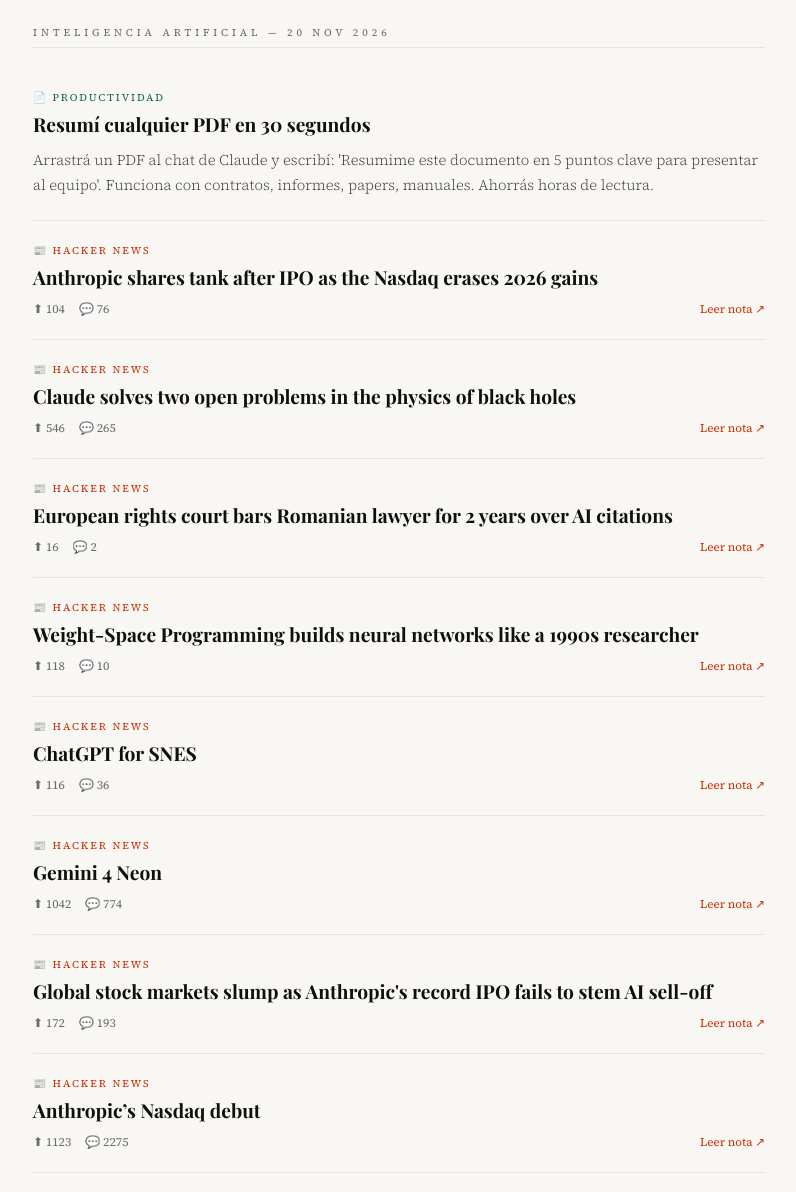
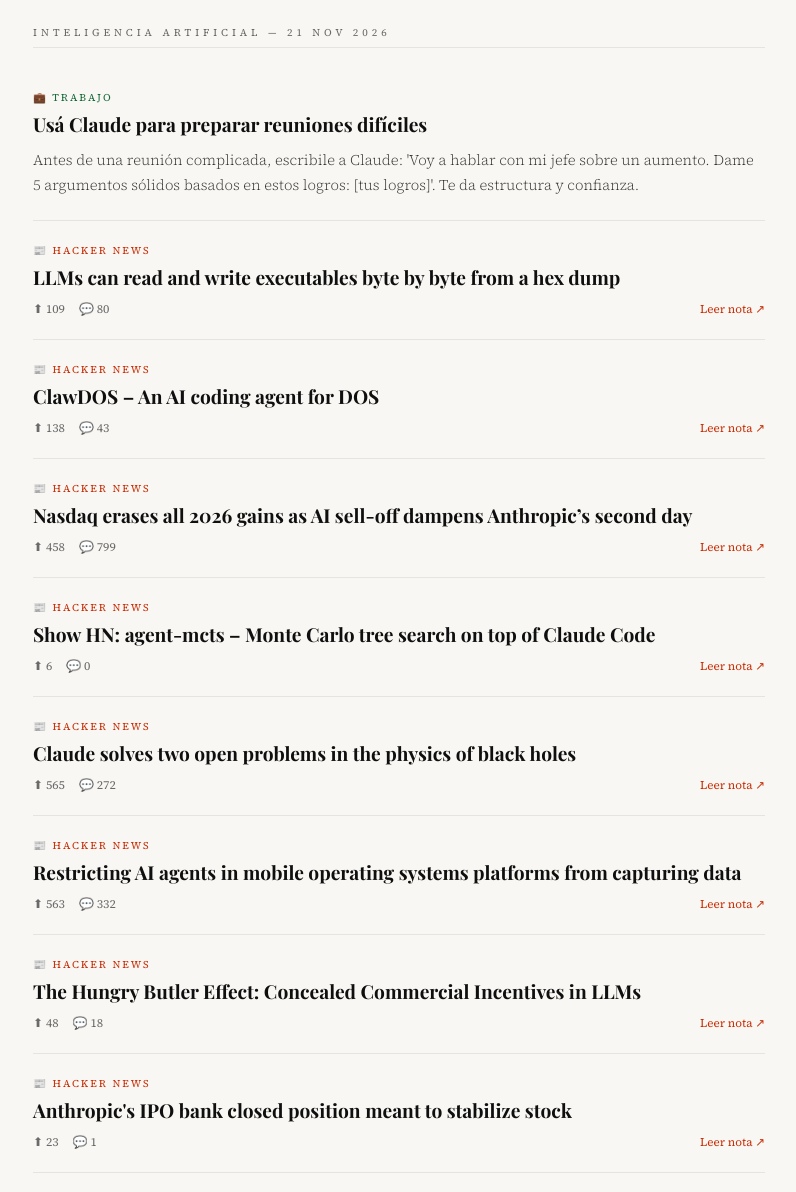
Before and after one commit to triagencyarg-cell/mi-claude-daily, a plain HTML site: page index.html in a window 1280 px wide. Shown: the part 258-1450 px from the top of the page, without its empty margins (241-1037 px from the left). Drawn offline with nearby package versions, Linux system fonts and the light colour scheme.

Commit message:
Update 2026-11-21

```diff
--- a/index.html
+++ b/index.html
@@ -68,7 +68,7 @@
         <a class="logo" href="#">IA<em>Daily</em></a>
         <div class="header-right">
             <span class="badge">Auto-actualizado</span>
-            <span class="fecha-header">20 Nov 2026</span>
+            <span class="fecha-header">21 Nov 2026</span>
         </div>
     </div>
     <div class="filtros-wrap">
@@ -84,52 +84,52 @@
         <div class="stat"><div class="stat-num">3</div><div class="stat-label">Tips del día</div></div>
         <div class="stat"><div class="stat-num">15</div><div class="stat-label">Total</div></div>
     </div>
-    <p class="seccion-label">Inteligencia artificial &mdash; 20 Nov 2026</p>
+    <p class="seccion-label">Inteligencia artificial &mdash; 21 Nov 2026</p>
     <div id="grid">
     <article class="card card-tip" data-cat="tips" style="animation-delay:0.00s">
-        <div class="card-tag">📄 Productividad</div>
-        <h2>Resumí cualquier PDF en 30 segundos</h2>
-        <p class="card-body">Arrastrá un PDF al chat de Claude y escribí: 'Resumime este documento en 5 puntos clave para presentar al equipo'. Funciona con contratos, informes, papers, manuales. Ahorrás horas de lectura.</p>
+        <div class="card-tag">💼 Trabajo</div>
+        <h2>Usá Claude para preparar reuniones difíciles</h2>
+        <p class="card-body">Antes de una reunión complicada, escribile a Claude: 'Voy a hablar con mi jefe sobre un aumento. Dame 5 argumentos sólidos basados en estos logros: [tus logros]'. Te da estructura y confianza.</p>
     </article>
     <article class="card card-noticia" data-cat="noticias" style="animation-delay:0.06s">
         <div class="card-tag">&#128240; Hacker News</div>
-        <a href="https://www.nbcnews.com/business/markets/anthropic-shares-markets-selloff-nasdaq-rcna610394" target="_blank" rel="noopener"><h2>Anthropic shares tank after IPO as the Nasdaq erases 2026 gains</h2></a>
-        <div class="card-meta"><span>&#11014; 104</span><span>&#128172; 76</span><a class="src-link" href="https://www.nbcnews.com/business/markets/anthropic-shares-markets-selloff-nasdaq-rcna610394" target="_blank">Leer nota &#8599;</a></div>
+        <a href="https://sgiannopoulos.github.io/blog/machine-code-programming/" target="_blank" rel="noopener"><h2>LLMs can read and write executables byte by byte from a hex dump</h2></a>
+        <div class="card-meta"><span>&#11014; 109</span><span>&#128172; 80</span><a class="src-link" href="https://sgiannopoulos.github.io/blog/machine-code-programming/" target="_blank">Leer nota &#8599;</a></div>
     </article>
     <article class="card card-noticia" data-cat="noticias" style="animation-delay:0.12s">
         <div class="card-tag">&#128240; Hacker News</div>
-        <a href="https://www.anthropic.com/research/claude-black-hole-physics" target="_blank" rel="noopener"><h2>Claude solves two open problems in the physics of black holes</h2></a>
-        <div class="card-meta"><span>&#11014; 546</span><span>&#128172; 265</span><a class="src-link" href="https://www.anthropic.com/research/claude-black-hole-physics" target="_blank">Leer nota &#8599;</a></div>
+        <a href="http://ricapar.net/ClawDOS/" target="_blank" rel="noopener"><h2>ClawDOS – An AI coding agent for DOS</h2></a>
+        <div class="card-meta"><span>&#11014; 138</span><span>&#128172; 43</span><a class="src-link" href="http://ricapar.net/ClawDOS/" target="_blank">Leer nota &#8599;</a></div>
     </article>
     <article class="card card-noticia" data-cat="noticias" style="animation-delay:0.18s">
         <div class="card-tag">&#128240; Hacker News</div>
-        <a href="https://www.echr.coe.int/w/romanian-lawyer-barred-for-two-years-from-representing-applicants-before-the-court-over-unverified-ai-generated-citations" target="_blank" rel="noopener"><h2>European rights court bars Romanian lawyer for 2 years over AI citations</h2></a>
-        <div class="card-meta"><span>&#11014; 16</span><span>&#128172; 2</span><a class="src-link" href="https://www.echr.coe.int/w/romanian-lawyer-barred-for-two-years-from-representing-applicants-before-the-court-over-unverified-ai-generated-citations" target="_blank">Leer nota &#8599;</a></div>
+        <a href="https://www.theguardian.com/business/2026/nov/20/global-stock-markets-slump-anthropic-ipo-ai-sell-off" target="_blank" rel="noopener"><h2>Nasdaq erases all 2026 gains as AI sell-off dampens Anthropic’s second day</h2></a>
+        <div class="card-meta"><span>&#11014; 458</span><span>&#128172; 799</span><a class="src-link" href="https://www.theguardian.com/business/2026/nov/20/global-stock-markets-slump-anthropic-ipo-ai-sell-off" target="_blank">Leer nota &#8599;</a></div>
     </article>
     <article class="card card-noticia" data-cat="noticias" style="animation-delay:0.24s">
         <div class="card-tag">&#128240; Hacker News</div>
-        <a href="https://notesbylex.com/weight-space-programming-1990s" target="_blank" rel="noopener"><h2>Weight-Space Programming builds neural networks like a 1990s researcher</h2></a>
-        <div class="card-meta"><span>&#11014; 118</span><span>&#128172; 10</span><a class="src-link" href="https://notesbylex.com/weight-space-programming-1990s" target="_blank">Leer nota &#8599;</a></div>
+        <a href="https://github.com/natsu0529/agent-mcts" target="_blank" rel="noopener"><h2>Show HN: agent-mcts – Monte Carlo tree search on top of Claude Code</h2></a>
+        <div class="card-meta"><span>&#11014; 6</span><span>&#128172; 0</span><a class="src-link" href="https://github.com/natsu0529/agent-mcts" target="_blank">Leer nota &#8599;</a></div>
     </article>
     <article class="card card-noticia" data-cat="noticias" style="animation-delay:0.30s">
         <div class="card-tag">&#128240; Hacker News</div>
-        <a href="https://www.bxfoundry.com/chatgpt_snes/" target="_blank" rel="noopener"><h2>ChatGPT for SNES</h2></a>
-        <div class="card-meta"><span>&#11014; 116</span><span>&#128172; 36</span><a class="src-link" href="https://www.bxfoundry.com/chatgpt_snes/" target="_blank">Leer nota &#8599;</a></div>
+        <a href="https://www.anthropic.com/research/claude-black-hole-physics" target="_blank" rel="noopener"><h2>Claude solves two open problems in the physics of black holes</h2></a>
+        <div class="card-meta"><span>&#11014; 565</span><span>&#128172; 272</span><a class="src-link" href="https://www.anthropic.com/research/claude-black-hole-physics" target="_blank">Leer nota &#8599;</a></div>
     </article>
     <article class="card card-noticia" data-cat="noticias" style="animation-delay:0.36s">
         <div class="card-tag">&#128240; Hacker News</div>
-        <a href="https://blog.google/innovation-and-ai/models-and-research/gemini-models/introducing-gemini-4-neon/" target="_blank" rel="noopener"><h2>Gemini 4 Neon</h2></a>
-        <div class="card-meta"><span>&#11014; 1042</span><span>&#128172; 774</span><a class="src-link" href="https://blog.google/innovation-and-ai/models-and-research/gemini-models/introducing-gemini-4-neon/" target="_blank">Leer nota &#8599;</a></div>
+        <a href="https://signal.org/blog/protecting-your-privacy/" target="_blank" rel="noopener"><h2>Restricting AI agents in mobile operating systems platforms from capturing data</h2></a>
+        <div class="card-meta"><span>&#11014; 563</span><span>&#128172; 332</span><a class="src-link" href="https://signal.org/blog/protecting-your-privacy/" target="_blank">Leer nota &#8599;</a></div>
     </article>
     <article class="card card-noticia" data-cat="noticias" style="animation-delay:0.42s">
         <div class="card-tag">&#128240; Hacker News</div>
-        <a href="https://www.theguardian.com/business/2026/nov/20/global-stock-markets-slump-anthropic-ipo-ai-sell-off" target="_blank" rel="noopener"><h2>Global stock markets slump as Anthropic's record IPO fails to stem AI sell-off</h2></a>
-        <div class="card-meta"><span>&#11014; 172</span><span>&#128172; 193</span><a class="src-link" href="https://www.theguardian.com/business/2026/nov/20/global-stock-markets-slump-anthropic-ipo-ai-sell-off" target="_blank">Leer nota &#8599;</a></div>
+        <a href="https://www.researchgate.net/publication/418143113_The_Hungry_Butler_Effect_Concealed_Commercial_Incentives_and_the_Erosion_of_Epistemic_Rigour_in_Large_Language_Models" target="_blank" rel="noopener"><h2>The Hungry Butler Effect: Concealed Commercial Incentives in LLMs</h2></a>
+        <div class="card-meta"><span>&#11014; 48</span><span>&#128172; 18</span><a class="src-link" href="https://www.researchgate.net/publication/418143113_The_Hungry_Butler_Effect_Concealed_Commercial_Incentives_and_the_Erosion_of_Epistemic_Rigour_in_Large_Language_Models" target="_blank">Leer nota &#8599;</a></div>
     </article>
     <article class="card card-noticia" data-cat="noticias" style="animation-delay:0.48s">
         <div class="card-tag">&#128240; Hacker News</div>
-        <a href="https://www.reuters.com/business/finance/anthropics-historic-debut-put-ais-promise-peril-wall-st-test-2026-11-19/" target="_blank" rel="noopener"><h2>Anthropic’s Nasdaq debut</h2></a>
-        <div class="card-meta"><span>&#11014; 1123</span><span>&#128172; 2275</span><a class="src-link" href="https://www.reuters.com/business/finance/anthropics-historic-debut-put-ais-promise-peril-wall-st-test-2026-11-19/" target="_blank">Leer nota &#8599;</a></div>
+        <a href="https://www.reuters.com/markets/us/anthropics-ipo-bank-closed-position-meant-stabilize-stock-removing-source-2026-11-20" target="_blank" rel="noopener"><h2>Anthropic's IPO bank closed position meant to stabilize stock</h2></a>
+        <div class="card-meta"><span>&#11014; 23</span><span>&#128172; 1</span><a class="src-link" href="https://www.reuters.com/markets/us/anthropics-ipo-bank-closed-position-meant-stabilize-stock-removing-source-2026-11-20" target="_blank">Leer nota &#8599;</a></div>
     </article>
     <article class="card card-noticia" data-cat="noticias" style="animation-delay:0.54s">
         <div class="card-tag">&#128240; MIT Tech Review</div>
@@ -152,14 +152,14 @@
         <div class="card-meta"><a class="src-link" href="https://www.technologyreview.com/2026/11/19/1148934/a-human-liver-has-been-kept-alive-outside-the-body-for-seven-weeks-setting-a-record/" target="_blank">Leer nota &#8599;</a></div>
     </article>
     <article class="card card-tip" data-cat="tips" style="animation-delay:0.78s">
-        <div class="card-tag">💼 Trabajo</div>
-        <h2>Usá Claude para preparar reuniones difíciles</h2>
-        <p class="card-body">Antes de una reunión complicada, escribile a Claude: 'Voy a hablar con mi jefe sobre un aumento. Dame 5 argumentos sólidos basados en estos logros: [tus logros]'. Te da estructura y confianza.</p>
-    </article>
-    <article class="card card-tip" data-cat="tips" style="animation-delay:0.84s">
         <div class="card-tag">💳 Finanzas</div>
         <h2>Analizá tu extracto bancario con IA</h2>
         <p class="card-body">Copiá y pegá tus movimientos bancarios del mes y pedile: 'Categorizá estos gastos y decime en qué estoy gastando más. Dame 3 sugerencias para ahorrar'. Sin apps, sin registros, sin datos en servidores.</p>
+    </article>
+    <article class="card card-tip" data-cat="tips" style="animation-delay:0.84s">
+        <div class="card-tag">⚖️ Legal</div>
+        <h2>Revisá contratos antes de firmar</h2>
+        <p class="card-body">Pegá el texto de cualquier contrato y escribí: 'Soy una persona sin conocimientos legales. ¿Qué cláusulas debería revisar con cuidado? ¿Hay algo inusual o riesgoso?' Claude te lo explica en lenguaje simple.</p>
     </article></div>
 </div>
 
```
